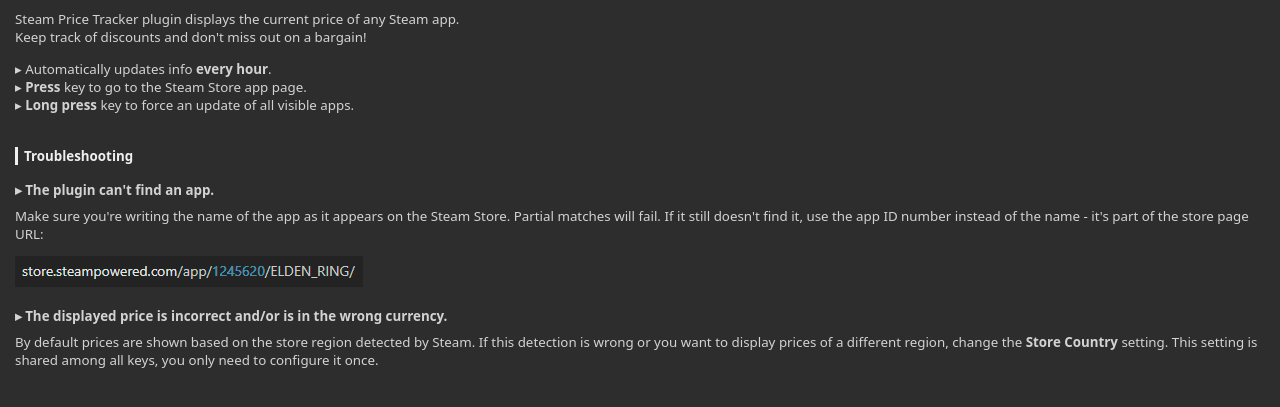
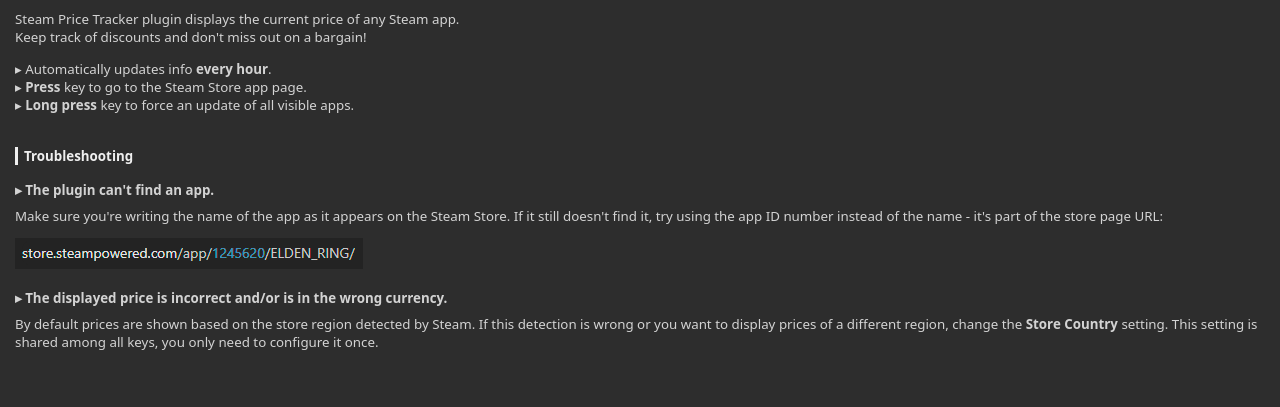
Before and after one commit to theca11/steam-price-tracker, a website: page dev.theca11.steam-price-tracker.sdPlugin/pi/about.html in a window 1280 px wide. Shown: the part 71-478 px from the top of the page. Drawn offline with Linux system fonts and the light colour scheme.

Commit message:
misc: update about

```diff
--- a/dev.theca11.steam-price-tracker.sdPlugin/pi/about.html
+++ b/dev.theca11.steam-price-tracker.sdPlugin/pi/about.html
@@ -106,9 +106,9 @@
 			<div class="title">Troubleshooting</div>
 			<p class="q">The plugin can't find an app.</p>
 			<p class="a">
-				Make sure you're writing the name of the app as it appears on the Steam Store.
-				Partial matches will fail. If it still doesn't find it, use the app ID number
-				instead of the name - it's part of the store page URL:
+				Make sure you're writing the name of the app as it appears on the Steam Store. If it
+				still doesn't find it, try using the app ID number instead of the name - it's part of the
+				store page URL:
 			</p>
 			<img src="./assets/steam_id.png" />
 			<p class="q">The displayed price is incorrect and/or is in the wrong currency.</p>
```
Also changed, not shown: README.md.
